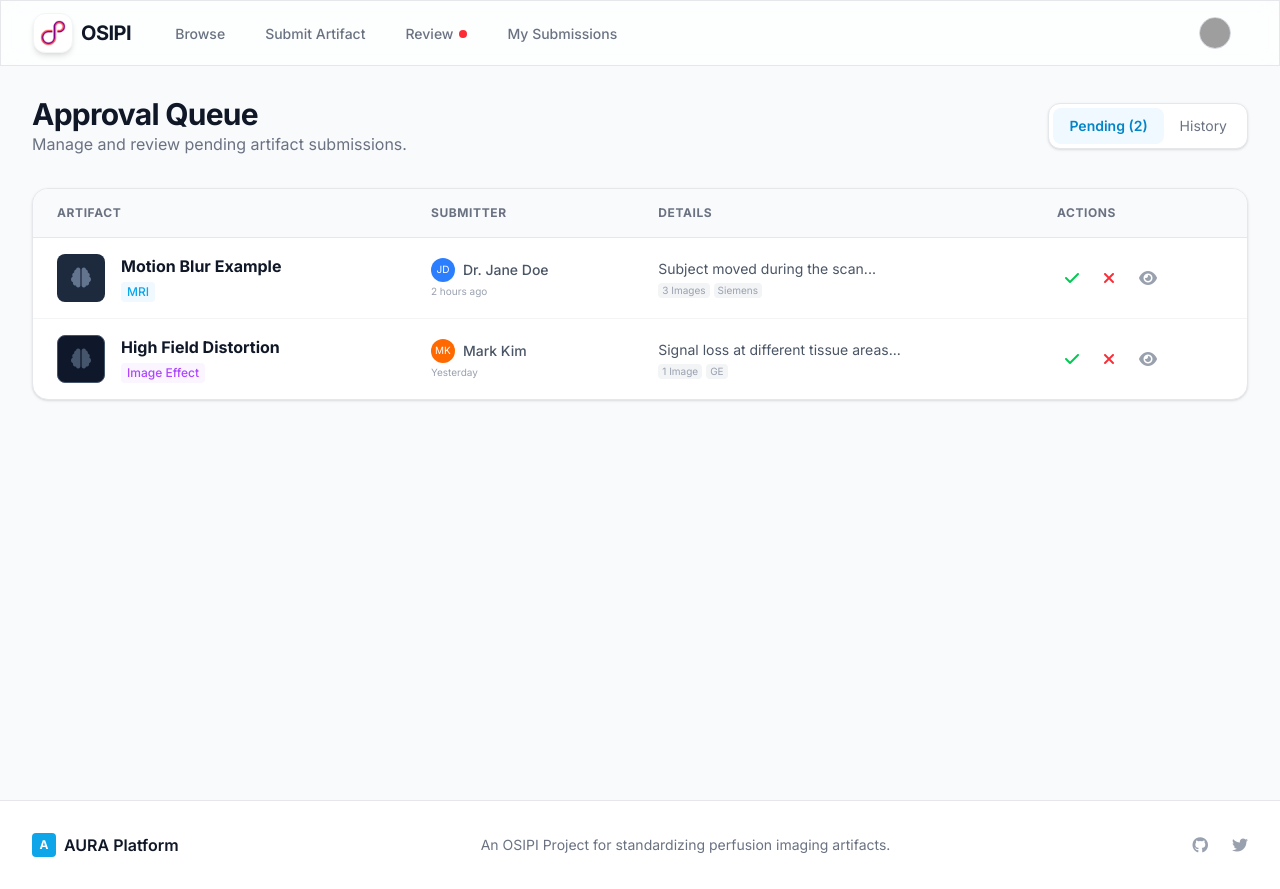
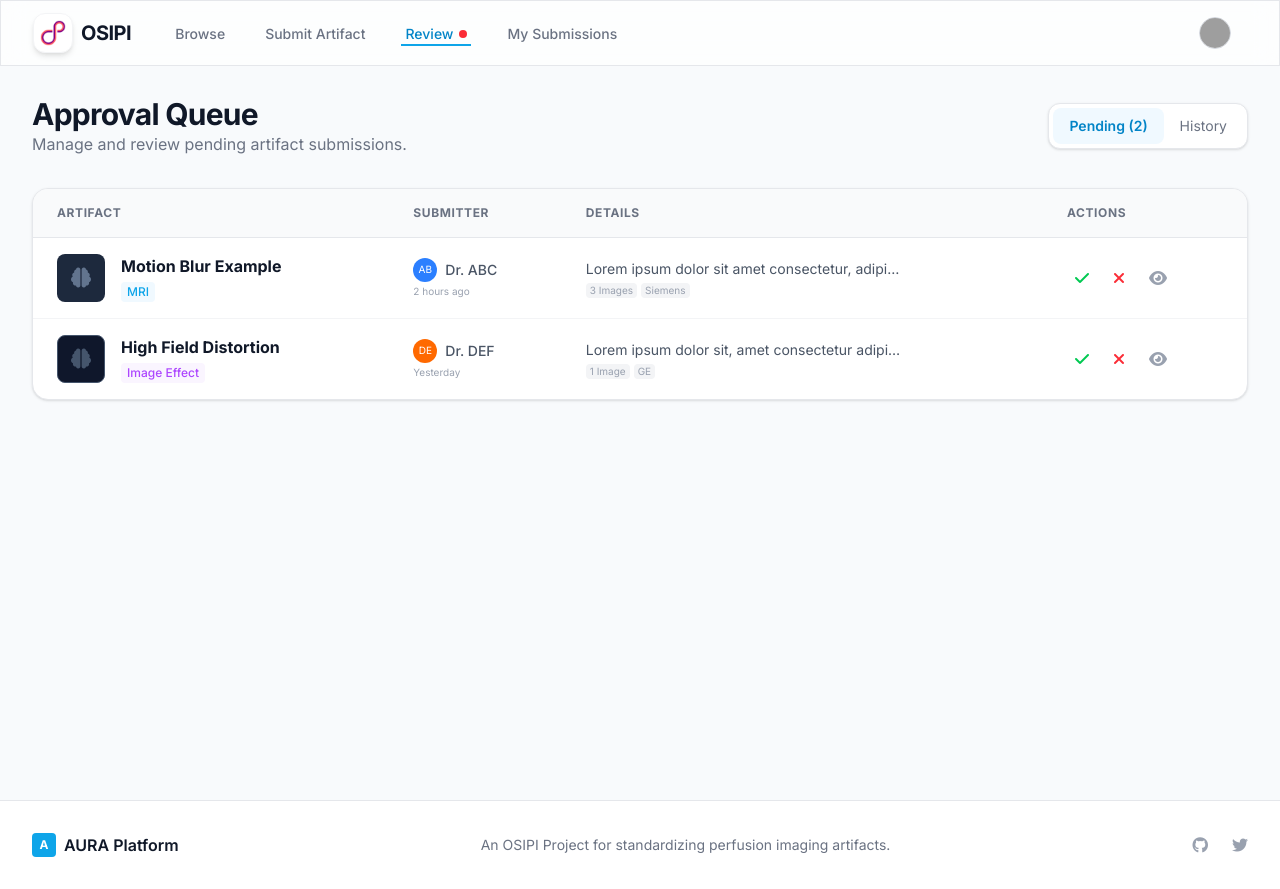
Before and after one commit to md61421/aura-platform, a React (Vite) app in the folder frontend/: page /admin in a window 1280 px wide. Built offline with nearby package versions, Linux system fonts and the light colour scheme; grey boxes are pictures that could not be loaded.

Commit message:
feat: review page for admin

```diff
--- a/frontend/src/components/Navbar.jsx
+++ b/frontend/src/components/Navbar.jsx
@@ -8,7 +8,7 @@ const Navbar = () => {
     const navLinks = [
         { name: 'Browse', path: '/' },
         { name: 'Submit Artifact', path: '/submit' },
-        { name: 'Review', path: '', badge: true },
+        { name: 'Review', path: '/admin', badge: true },
         { name: 'My Submissions', path: '' },
     ];
 
--- a/frontend/src/pages/Admin.jsx
+++ b/frontend/src/pages/Admin.jsx
@@ -54,13 +54,13 @@ const Admin = () => {
                                     </td>
                                     <td className="px-6 py-4">
                                         <div className="flex items-center gap-2">
-                                            <div className="w-6 h-6 rounded-full bg-blue-500 flex items-center justify-center text-[10px] text-white">JD</div>
-                                            <span className="text-sm text-gray-600 font-medium">Dr. Jane Doe</span>
+                                            <div className="w-6 h-6 rounded-full bg-blue-500 flex items-center justify-center text-[10px] text-white">AB</div>
+                                            <span className="text-sm text-gray-600 font-medium">Dr. ABC</span>
                                         </div>
                                         <div className="text-[10px] text-gray-400 mt-0.5">2 hours ago</div>
                                     </td>
                                     <td className="px-6 py-4">
-                                        <div className="text-sm text-gray-600 max-w-xs truncate">Subject moved during the scan...</div>
+                                        <div className="text-sm text-gray-600 max-w-xs truncate">Lorem ipsum dolor sit amet consectetur, adipisicing elit. Rerum, voluptatum!</div>
                                         <div className="flex gap-1 mt-1">
                                             <span className="text-[10px] text-gray-400 bg-gray-100 px-1 rounded">3 Images</span>
                                             <span className="text-[10px] text-gray-400 bg-gray-100 px-1 rounded">Siemens</span>
@@ -94,13 +94,13 @@ const Admin = () => {
                                     </td>
                                     <td className="px-6 py-4">
                                         <div className="flex items-center gap-2">
-                                            <div className="w-6 h-6 rounded-full bg-orange-500 flex items-center justify-center text-[10px] text-white">MK</div>
-                                            <span className="text-sm text-gray-600 font-medium">Mark Kim</span>
+                                            <div className="w-6 h-6 rounded-full bg-orange-500 flex items-center justify-center text-[10px] text-white">DE</div>
+                                            <span className="text-sm text-gray-600 font-medium">Dr. DEF</span>
                                         </div>
                                         <div className="text-[10px] text-gray-400 mt-0.5">Yesterday</div>
                                     </td>
                                     <td className="px-6 py-4">
-                                        <div className="text-sm text-gray-600 max-w-xs truncate">Signal loss at different tissue areas...</div>
+                                        <div className="text-sm text-gray-600 max-w-xs truncate">Lorem ipsum dolor sit, amet consectetur adipisicing elit. Quaerat, dicta!</div>
                                         <div className="flex gap-1 mt-1">
                                             <span className="text-[10px] text-gray-400 bg-gray-100 px-1 rounded">1 Image</span>
                                             <span className="text-[10px] text-gray-400 bg-gray-100 px-1 rounded">GE</span>
```
